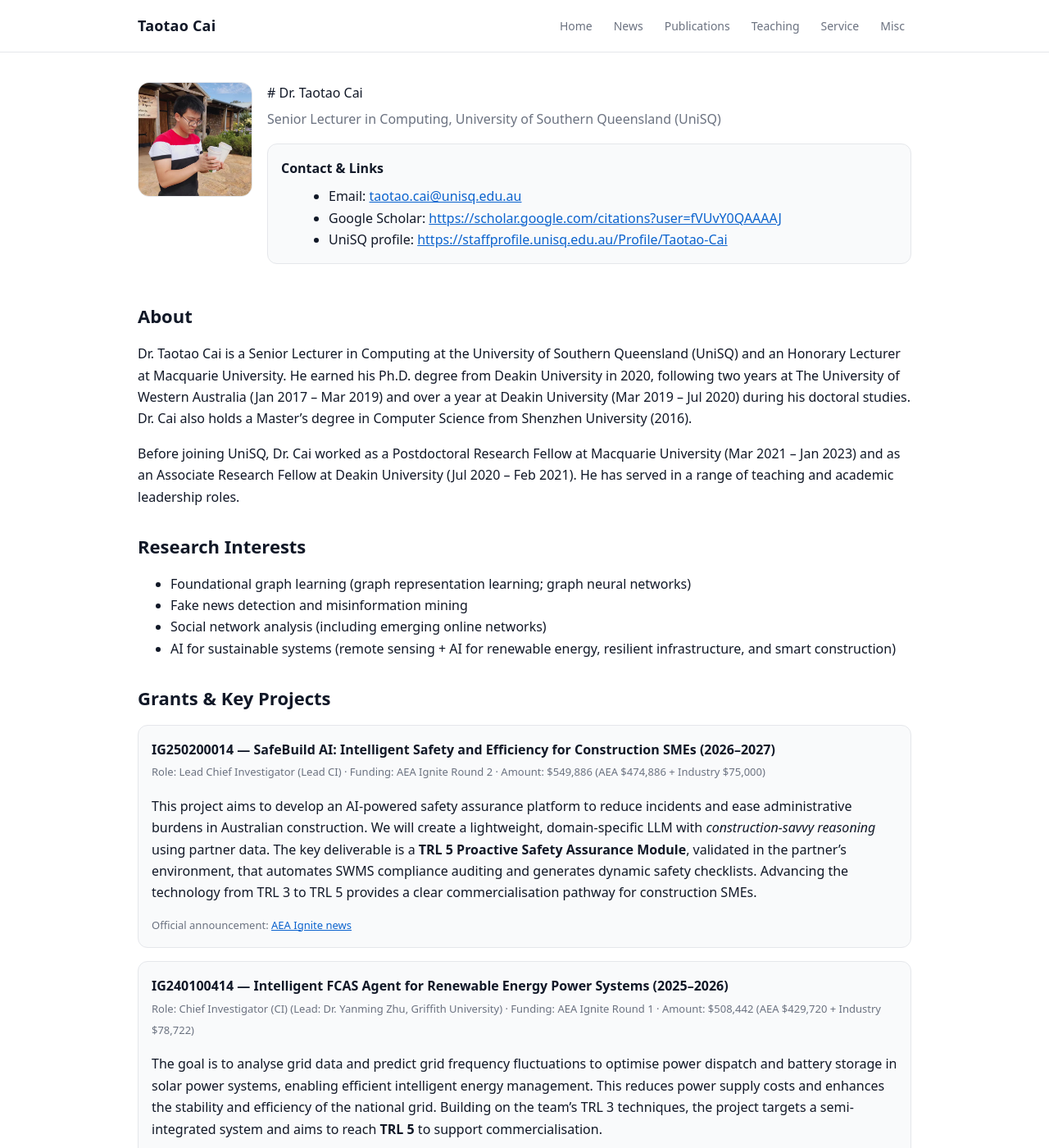
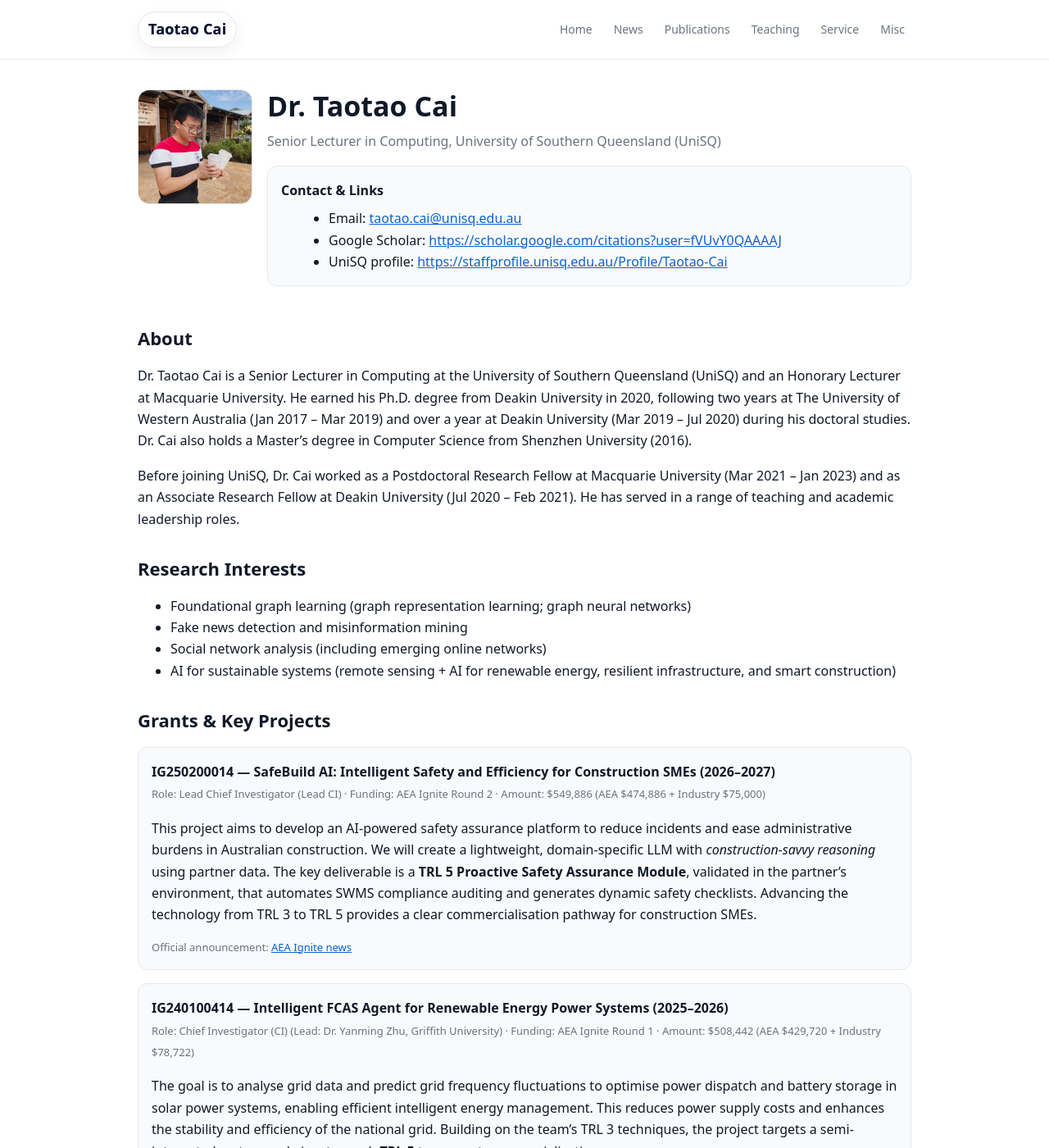
Before and after one commit to Taotao1992/Taotao1992.github.io, a Jekyll site: the page built from index.md, in a window 1280 px wide and 1400 px high. Shown: the whole window at 82% size. Built offline with Jekyll 4.4.1, drawn with Linux system fonts in a browser that asks for light colours.

Commit message:
Highlight brand name and fix homepage heading rendering

```diff
--- a/_layouts/default.html
+++ b/_layouts/default.html
@@ -10,7 +10,7 @@
   <body>
     <header>
       <div class="header-inner">
-        <div class="site-title"><a href="{{ "/" | relative_url }}">{{ site.title }}</a></div>
+        <div class="site-title"><a class="brand" href="{{ "/" | relative_url }}">{{ site.title }}</a></div>
         <nav>
           <a href="{{ "/" | relative_url }}">Home</a>
           <a href="{{ "/news/" | relative_url }}">News</a>
--- a/assets/style.css
+++ b/assets/style.css
@@ -15,6 +15,24 @@ header{border-bottom:1px solid var(--border);background:rgba(255,255,255,.92);ba
 .header-inner{max-width:var(--max);margin:0 auto;padding:14px 18px;display:flex;gap:16px;align-items:center;justify-content:space-between;flex-wrap:wrap}
 .site-title{font-weight:750;font-size:18px;letter-spacing:.2px}
 .site-title a{color:var(--fg);text-decoration:none}
+
+/* top-left brand highlight */
+.brand{
+  display:inline-block;
+  padding:6px 12px;
+  border-radius:999px;
+  border:1px solid #e5e7eb;
+  background:linear-gradient(135deg, rgba(11,99,206,0.10), rgba(109,40,217,0.10));
+  box-shadow:0 6px 18px rgba(17,24,39,0.06);
+  font-weight:800;
+  letter-spacing:0.2px;
+  color:transparent;
+  background-image:linear-gradient(90deg, #0b63ce, #6d28d9);
+  -webkit-background-clip:text;
+  background-clip:text;
+}
+.brand:hover{filter:saturate(1.15)}
+
 nav{display:flex;flex-wrap:wrap;gap:10px}
 nav a{color:var(--muted);text-decoration:none;font-size:14px;padding:6px 8px;border-radius:8px}
 nav a:hover{color:var(--fg);background:#f3f4f6}
--- a/index.md
+++ b/index.md
@@ -6,10 +6,8 @@ title: Home
 <div class="hero">
   <img class="avatar" src="/assets/img/avatar.jpg" alt="Taotao Cai" />
   <div class="hero-main">
-
-# Dr. Taotao Cai
-
-<div class="subtitle">Senior Lecturer in Computing, University of Southern Queensland (UniSQ)</div>
+    <h1 style="margin:0 0 10px 0;">Dr. Taotao Cai</h1>
+    <div class="subtitle">Senior Lecturer in Computing, University of Southern Queensland (UniSQ)</div>
 
 <div class="card list-tight">
   <strong>Contact & Links</strong>
```
